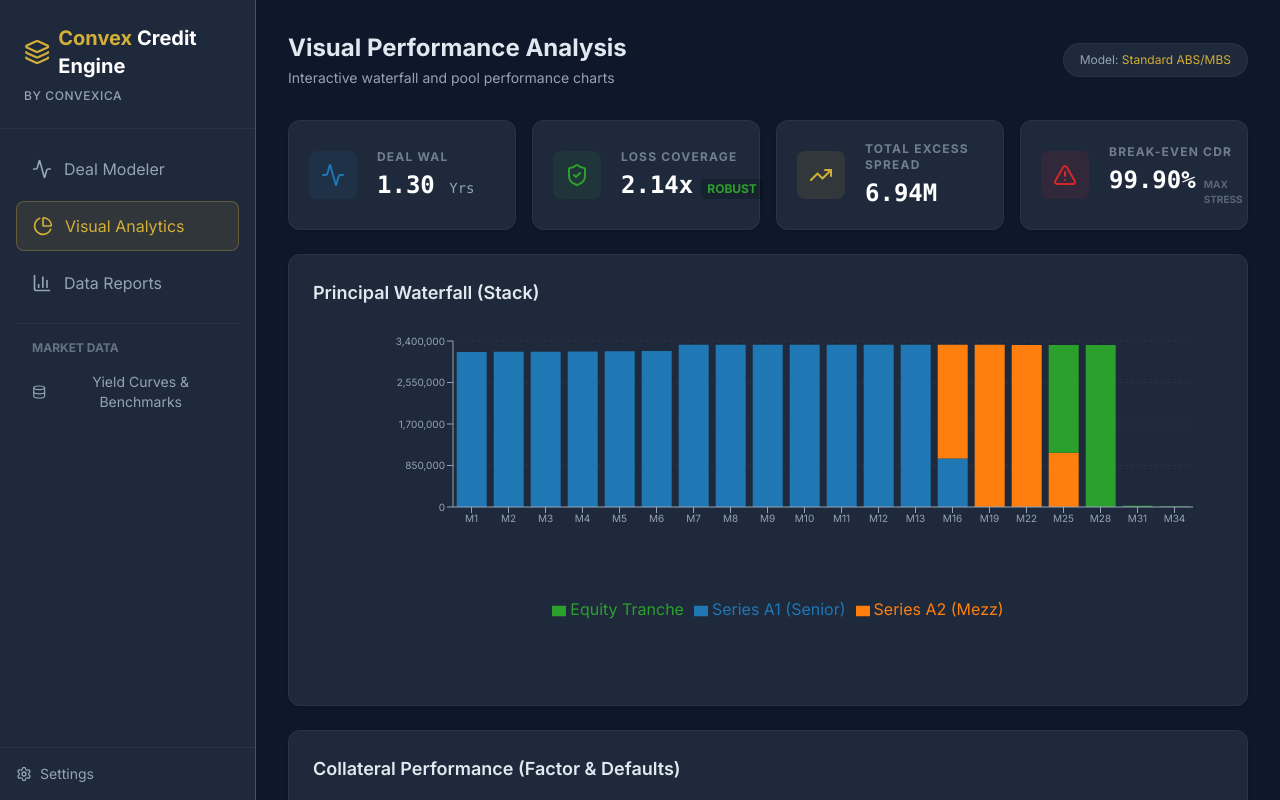
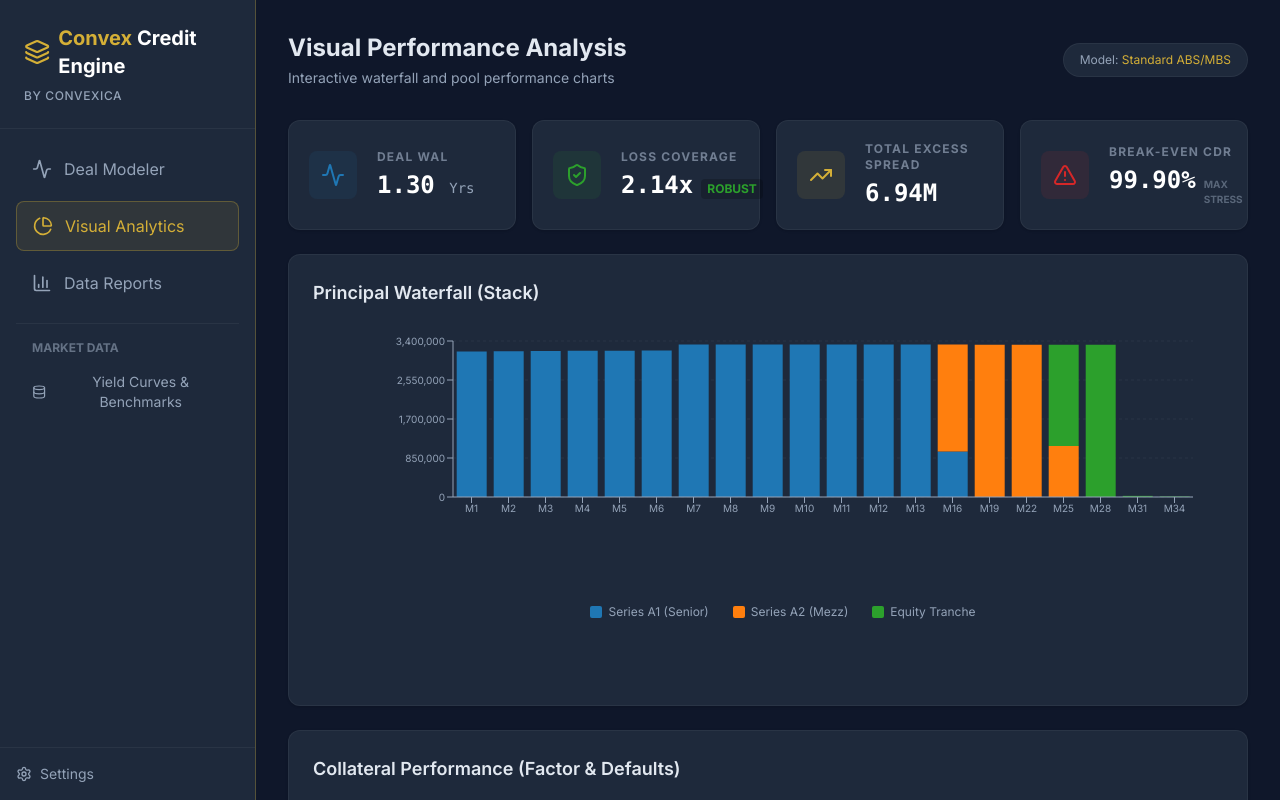
Before and after one commit to convexica/Convex-Credit-Engine, a React (Vite) app: page / in a window 1280 px wide. Both pictures are taken after a click on the button "Visual Analytics". Shown: the top 800 px of the page. Built offline with nearby package versions, Linux system fonts and the light colour scheme.

Commit message:
fix(viz): bypass Recharts v3 payload injection with custom Legend content renderer

```diff
--- a/src/components/Visualizer.tsx
+++ b/src/components/Visualizer.tsx
@@ -67,12 +67,16 @@ const Visualizer: React.FC<VisualizerProps> = ({ data, tranches }) => {
                 verticalAlign="bottom"
                 align="center"
                 wrapperStyle={{ paddingTop: '30px' }}
-                payload={institutionalOrder.map((t) => ({
-                    value: t.name,
-                    type: 'rect',
-                    id: t.id,
-                    color: colorMap[t.type] || '#8b5cf6'
-                }))}
+                content={() => (
+                  <div style={{ display: 'flex', justifyContent: 'center', gap: '24px', paddingTop: '16px' }}>
+                    {institutionalOrder.map((t) => (
+                      <span key={t.id} style={{ display: 'flex', alignItems: 'center', gap: '6px', fontSize: '12px', color: '#94a3b8' }}>
+                        <span style={{ display: 'inline-block', width: '12px', height: '12px', backgroundColor: colorMap[t.type] || '#8b5cf6', borderRadius: '2px' }} />
+                        {t.name}
+                      </span>
+                    ))}
+                  </div>
+                )}
               />
               {institutionalOrder.map((t) => (
                 <Bar key={t.id} dataKey={t.name} stackId="a" fill={colorMap[t.type] || '#8b5cf6'} />
```
